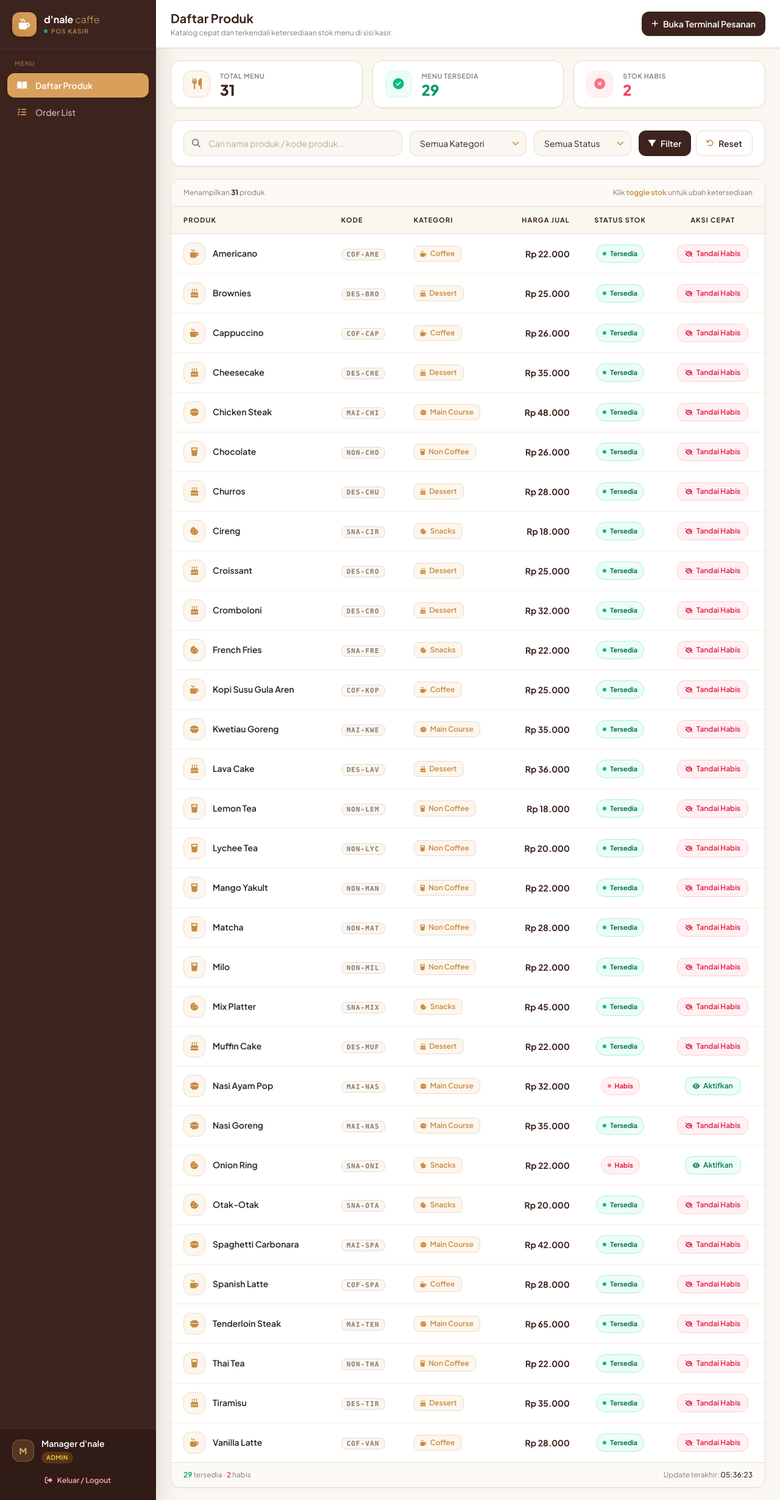
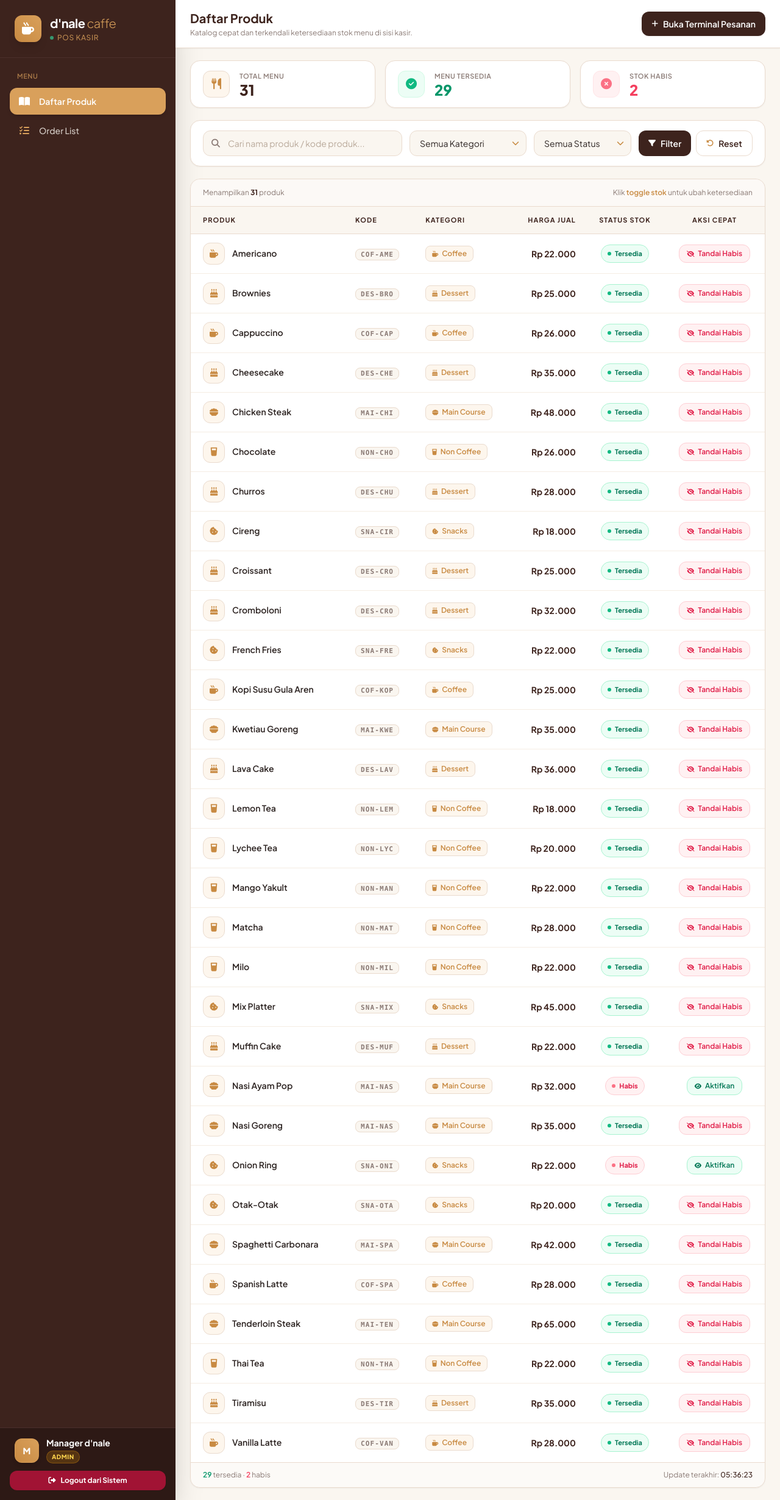
Before and after one commit to dnitazhra/AplikasiSistemKasir, a Laravel app: page /kitchen/products in a window 1280 px wide. Shown: the whole page at 61% size. Run offline with Laravel 12, Linux system fonts and the light colour scheme; a user stored in the database is signed in; data comes from the database, SQL or seed files in the repository; some libraries are stand-ins or nearby versions.

Commit message:
mengedit tampilan yang belum benar pada halaman barista

```diff
--- a/resources/views/kitchen/products.blade.php
+++ b/resources/views/kitchen/products.blade.php
@@ -44,62 +44,71 @@
 {{-- ══════════════════════════════════════════════════════ --}}
 {{-- SIDEBAR KIRI                                          --}}
 {{-- ══════════════════════════════════════════════════════ --}}
-<aside id="sidebar" class="w-64 h-screen bg-[#3D231D] flex flex-col flex-shrink-0 shadow-2xl">
+<aside id="sidebar" class="w-72 h-screen bg-[#3D231D] flex flex-col flex-shrink-0 shadow-2xl">
 
     {{-- ── Brand ── --}}
-    <div class="px-5 py-5 border-b border-[#4A2E2B]">
-        <div class="flex items-center gap-3">
-            <div class="w-10 h-10 rounded-xl bg-gradient-to-tr from-[#C88A42] to-[#D9A05B] flex items-center justify-center shadow-md flex-shrink-0">
-                <i class="fa-solid fa-mug-hot text-white text-lg"></i>
+    <div class="p-6 border-b border-[#4A2E2B] flex-shrink-0">
+        <div class="flex items-center gap-3.5">
+            <div class="w-11 h-11 rounded-xl bg-gradient-to-tr from-[#C88A42] to-[#D9A05B] flex items-center justify-center text-white shadow-lg flex-shrink-0">
+                <i class="fa-solid fa-mug-hot text-xl"></i>
             </div>
             <div>
-                <h1 class="text-base font-bold text-white leading-tight">d'nale <span class="text-[#D9A05B] font-light">caffe</span></h1>
+                <h1 class="text-xl font-bold tracking-tight text-white">
+                    d'nale <span class="text-[#D9A05B] font-light">caffe</span>
+                </h1>
                 <div class="flex items-center gap-1.5 mt-0.5">
                     <span class="w-1.5 h-1.5 rounded-full bg-emerald-400 animate-pulse"></span>
-                    <span class="text-[10px] font-semibold tracking-widest uppercase text-[#D9A05B]/80">POS Kasir</span>
+                    <span class="text-xs text-[#D9A05B]/80 font-medium tracking-wider uppercase">POS Kasir</span>
                 </div>
             </div>
         </div>
     </div>
 
     {{-- ── Nav ── --}}
-    <nav class="flex-1 overflow-y-auto px-3 py-4 space-y-1">
-        <p class="px-3 text-[10px] font-bold tracking-widest uppercase text-[#D9A05B]/50 mb-2">Menu</p>
+    <nav class="p-4 flex-1 overflow-y-auto">
+        <p class="px-3 py-1.5 text-[11px] font-semibold tracking-wider text-[#D9A05B]/70 uppercase mb-1">Menu</p>
+        <div class="space-y-1">
 
-        {{-- Daftar Produk (AKTIF) --}}
+        {{-- Daftar Produk --}}
         <a href="{{ route('kitchen.products') }}"
-           class="flex items-center gap-3 px-3.5 py-2.5 rounded-xl text-sm font-semibold bg-[#D9A05B] text-white shadow-md transition-all">
-            <i class="fa-solid fa-book-open w-5 text-center text-white"></i>
+           class="flex items-center gap-3.5 px-3.5 py-2.5 rounded-xl font-medium text-sm transition-all duration-200 {{ request()->routeIs('kitchen.products') ? 'bg-[#D9A05B] text-white shadow-md font-semibold' : 'text-[#FAF6F0]/80 hover:bg-[#4A2E2B] hover:text-white' }}">
+            <i class="fa-solid fa-book-open text-base w-5 text-center {{ request()->routeIs('kitchen.products') ? 'text-white' : 'text-[#D9A05B]' }}"></i>
             <span>Daftar Produk</span>
         </a>
 
         {{-- Order List --}}
         <a href="{{ route('kitchen.index') }}"
-           class="flex items-center gap-3 px-3.5 py-2.5 rounded-xl text-sm font-medium text-[#FAF6F0]/75 hover:bg-[#4A2E2B] hover:text-white transition-all">
-            <i class="fa-solid fa-list-check w-5 text-center text-[#D9A05B]"></i>
+           class="flex items-center gap-3.5 px-3.5 py-2.5 rounded-xl font-medium text-sm transition-all duration-200 {{ request()->routeIs('kitchen.index') ? 'bg-[#D9A05B] text-white shadow-md font-semibold' : 'text-[#FAF6F0]/80 hover:bg-[#4A2E2B] hover:text-white' }}">
+            <i class="fa-solid fa-list-check text-base w-5 text-center {{ request()->routeIs('kitchen.index') ? 'text-white' : 'text-[#D9A05B]' }}"></i>
             <span>Order List</span>
         </a>
+
+        </div>
     </nav>
 
     {{-- ── User Footer ── --}}
-    <div class="px-4 py-4 border-t border-[#4A2E2B] bg-[#2A1713]/60">
-        <div class="flex items-center gap-3 mb-3 px-1">
-            <div class="w-9 h-9 rounded-xl bg-[#D9A05B]/20 border border-[#D9A05B]/40 flex items-center justify-center text-[#D9A05B] font-black text-sm flex-shrink-0">
-                {{ strtoupper(substr(Auth::user()->name ?? 'B', 0, 1)) }}
-            </div>
-            <div class="min-w-0">
-                <p class="text-sm font-semibold text-white leading-tight truncate">{{ Auth::user()->name ?? 'Barista' }}</p>
-                <span class="text-[10px] font-semibold uppercase tracking-wider text-amber-300 bg-amber-500/20 px-2 py-0.5 rounded-full inline-block mt-0.5">
-                    {{ ucfirst(Auth::user()->role ?? 'barista') }}
-                </span>
+    <div class="p-4 border-t border-[#4A2E2B] bg-[#2A1713]/80 flex-shrink-0">
+        <div class="flex items-center justify-between mb-3 px-2">
+            <div class="flex items-center gap-3">
+                <div class="w-10 h-10 rounded-xl bg-gradient-to-tr from-[#C88A42] to-[#D9A05B] border border-[#D9A05B]/40 flex items-center justify-center text-white font-extrabold text-sm shadow-md flex-shrink-0">
+                    {{ strtoupper(substr(auth()->user()->name ?? 'B', 0, 1)) }}
+                </div>
+                <div class="min-w-0">
+                    <p class="text-sm font-bold text-white leading-tight truncate w-32" title="{{ auth()->user()->name ?? 'Barista' }}">
+                        {{ auth()->user()->name ?? 'Barista' }}
+                    </p>
+                    <span class="inline-block text-[10px] font-black uppercase tracking-wider px-2 py-0.5 rounded-full mt-1 bg-amber-500/20 text-amber-300 border border-amber-500/30">
+                        {{ auth()->user()->role ?? 'barista' }}
+                    </span>
+                </div>
             </div>
         </div>
         <form action="{{ route('logout') }}" method="POST">
             @csrf
             <button type="submit"
-                    class="w-full flex items-center justify-center gap-2 px-3 py-2 text-xs font-semibold rounded-xl text-rose-300 hover:text-white hover:bg-rose-600/80 transition-all">
+                    class="w-full flex items-center justify-center gap-2 px-3 py-2 text-xs font-bold rounded-xl text-white bg-rose-700/80 hover:bg-rose-600 transition-all duration-200 shadow-sm hover:shadow active:scale-95 cursor-pointer">
                 <i class="fa-solid fa-right-from-bracket"></i>
-                <span>Keluar / Logout</span>
+                <span>Logout dari Sistem</span>
             </button>
         </form>
     </div>
```
Also changed, not shown: resources/views/layouts/app.blade.php (+5 -5 lines).
